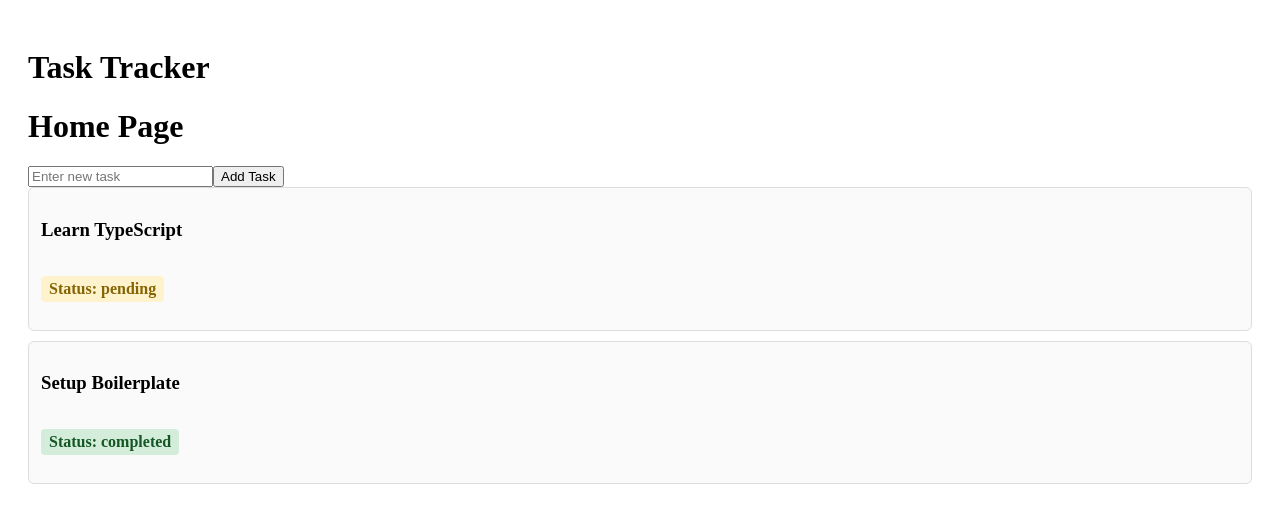
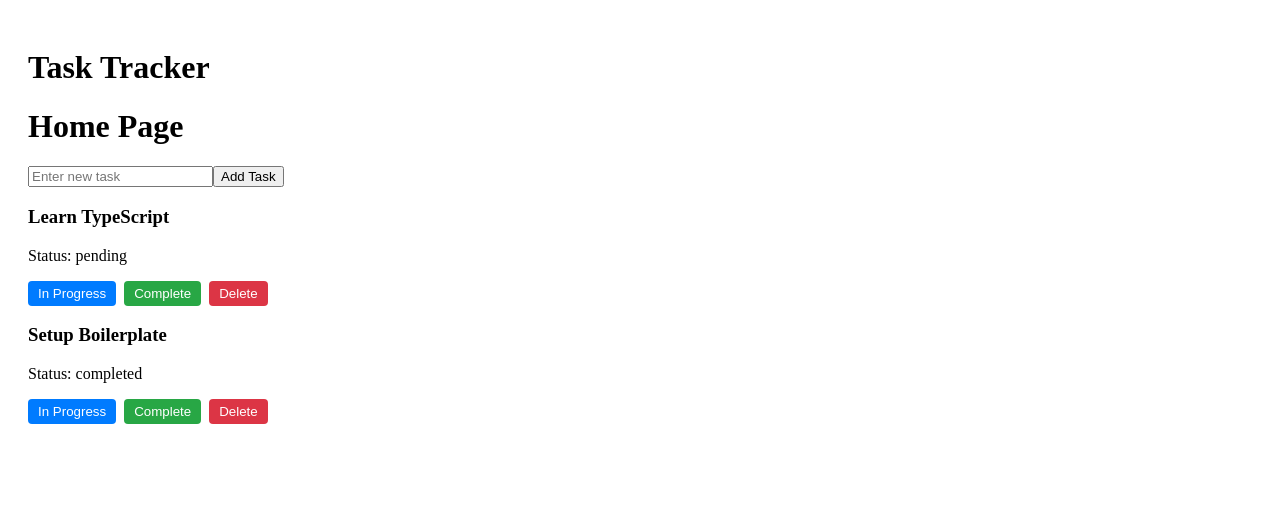
Before and after one commit to panhalepritiwork-intern/FE, a React (Vite) app: page / in a window 1280 px wide. Shown: the top 522 px of the page. Built offline with nearby package versions, Linux system fonts and the light colour scheme.

Commit message:
Added Update and Delete functionality for tasks

```diff
--- a/src/components/TaskItem.tsx
+++ b/src/components/TaskItem.tsx
@@ -2,9 +2,11 @@ import { Task } from "../types/task";
 
 type Props = {
   task: Task;
+  onUpdate: (id: string, status: string) => void;
+  onDelete: (id: string) => void;
 };
 
-const TaskItem: React.FC<Props> = ({ task }) => {
+const TaskItem: React.FC<Props> = ({ task, onUpdate, onDelete }) => {
   const getStatusClass = (status: string) => {
     switch (status) {
       case "completed":
@@ -20,6 +22,12 @@ const TaskItem: React.FC<Props> = ({ task }) => {
     <div className="task-card">
       <h3>{task.title}</h3>
       <p className={getStatusClass(task.status)}>Status: {task.status}</p>
+
+      <div style={{ marginTop: "10px" }}>
+        <button onClick={() => onUpdate(task._id, "in-progress")}>In Progress</button>
+        <button onClick={() => onUpdate(task._id, "completed")}>Complete</button>
+        <button onClick={() => onDelete(task._id)}>Delete</button>
+      </div>
     </div>
   );
 };
--- a/src/index.css
+++ b/src/index.css
@@ -1,32 +1,26 @@
-.task-card {
-    border: 1px solid #ddd;
-    padding: 12px;
-    margin-bottom: 10px;
-    border-radius: 6px;
-    background: #fafafa;
+.task-card button {
+    margin-right: 8px;
+    padding: 5px 10px;
+    border: none;
+    border-radius: 4px;
+    cursor: pointer;
 }
 
-.status {
-    font-weight: bold;
-    padding: 4px 8px;
-    border-radius: 4px;
-    display: inline-block;
+.task-card button:hover {
+    opacity: 0.9;
 }
 
-
-/* status diff colors */
-
-.status.pending {
-    background-color: #fff3cd;
-    color: #856404;
+.task-card button:nth-child(1) {
+    background: #007bff;
+    color: white;
 }
 
-.status.in-progress {
-    background-color: #cce5ff;
-    color: #004085;
+.task-card button:nth-child(2) {
+    background: #28a745;
+    color: white;
 }
 
-.status.completed {
-    background-color: #d4edda;
-    color: #155724;
+.task-card button:nth-child(3) {
+    background: #dc3545;
+    color: white;
 }
--- a/src/pages/HomePage.tsx
+++ b/src/pages/HomePage.tsx
@@ -22,6 +22,17 @@ const HomePage: React.FC = () => {
     setNewTask("");
   };
 
+  const handleUpdate = (id: string, status: string) => {
+    const updatedTasks = tasks.map((task) =>
+      task._id === id ? { ...task, status } : task
+    );
+    setTasks(updatedTasks);
+  };
+
+  const handleDelete = (id: string) => {
+    setTasks(tasks.filter((task) => task._id !== id));
+  };
+
   return (
     <div className="container">
       <h1>Home Page</h1>
@@ -42,9 +53,12 @@ const HomePage: React.FC = () => {
       </form>
 
       {tasks.map((task) => (
-        <div key={task._id} className="task-item">
-          <TaskItem task={task} />
-        </div>
+        <TaskItem
+          key={task._id}
+          task={task}
+          onUpdate={handleUpdate}
+          onDelete={handleDelete}
+        />
       ))}
     </div>
   );
```
